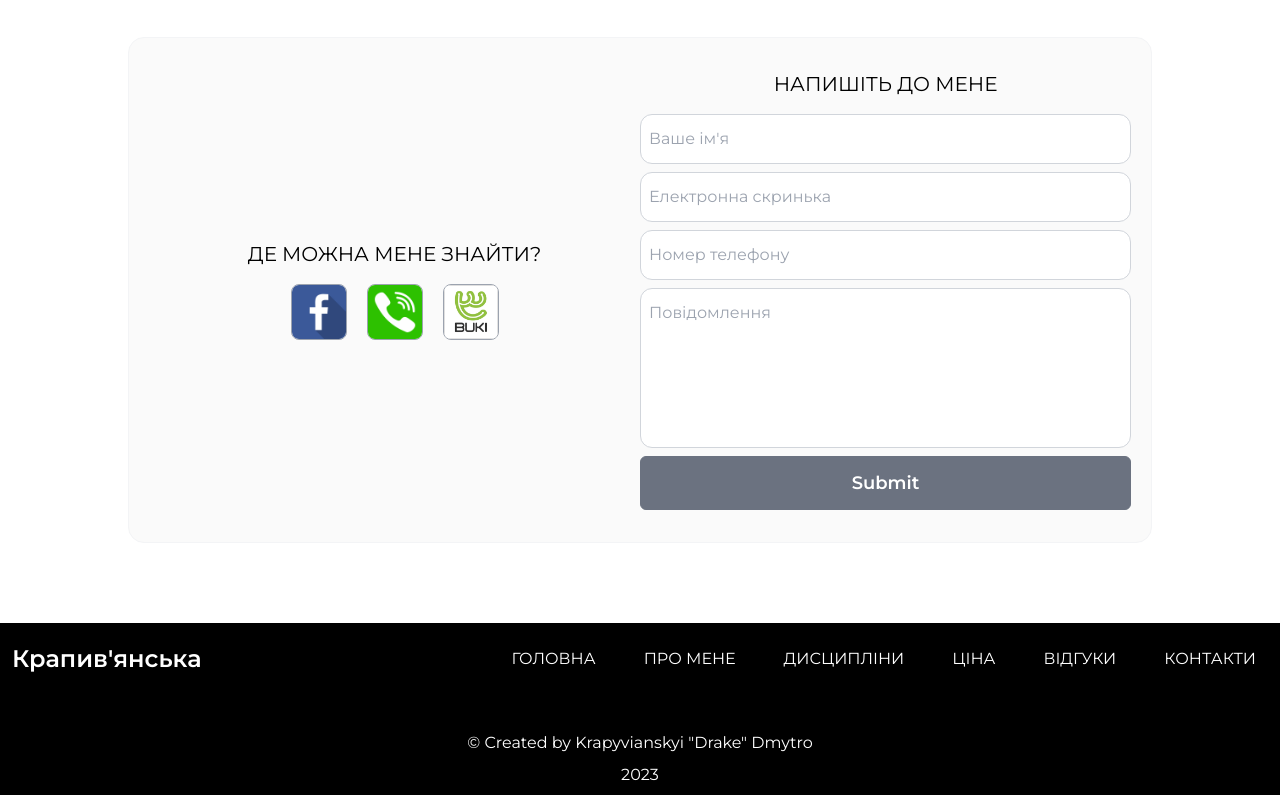
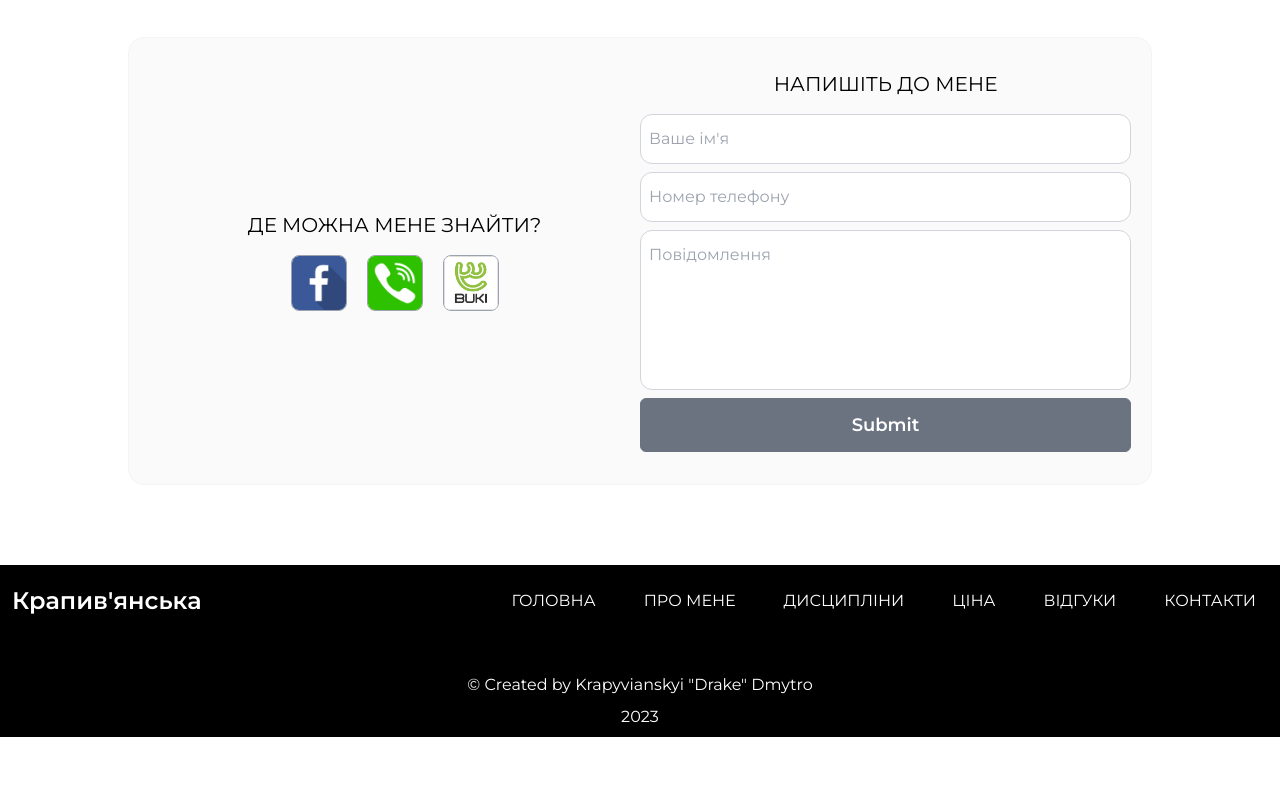
Before and after one commit to ShadowDrake21/tutor-site, a React (Create React App) app: page / in a window 1280 px wide. Shown: the part 3641-4436 px from the top of the page. After the commit the page ends 4378 px from the top, so only its background shows below. Built offline with nearby package versions, Linux system fonts and the light colour scheme.

Commit message:
contacts change

```diff
--- a/src/components/ContactsComponent/ContactsForm.jsx
+++ b/src/components/ContactsComponent/ContactsForm.jsx
@@ -7,7 +7,7 @@ const ContactsForm = () => {
 
     emailjs
       .sendForm(
-        'service_dvtpcvr',
+        'service_ika1ldb',
         'template_z2pl0mb',
         e.target,
         '4xETli7MS9RTP4HuR'
@@ -32,12 +32,12 @@ const ContactsForm = () => {
         name="firstName"
       />
 
-      <input
+      {/* <input
         className="w-full py-3 px-2 rounded-xl bg-white border border-gray-300 text-black focus:outline-none"
         placeholder="Електронна скринька"
         autoComplete="off"
         name="emailName"
-      />
+      /> */}
 
       <input
         className="w-full py-3 px-2 rounded-xl bg-white border border-gray-300 text-black focus:outline-none"
```
